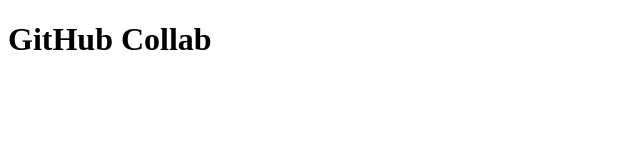
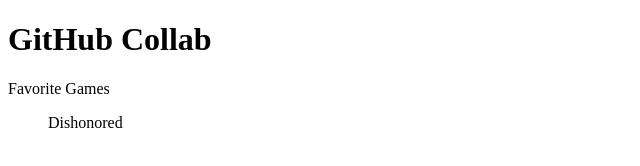
Before and after one commit to gchelleby/week-1, a plain HTML site: page index.html in a window 1280 px wide. Shown: the whole page, without its empty margins (0-640 px from the left). Drawn offline with Linux system fonts and the light colour scheme.

Commit message:
second commit

```diff
--- a/index.html
+++ b/index.html
@@ -9,6 +9,12 @@
 <body>
     <div>
         <h1>GitHub Collab</h1>
+        <p>Favorite Games</p>
+        <ul>
+            <l1>Dishonored</l1>
+            <l1></l1>
+            <l1></l1>
+        </ul>
     </div>
 </body>
 </html>
```
